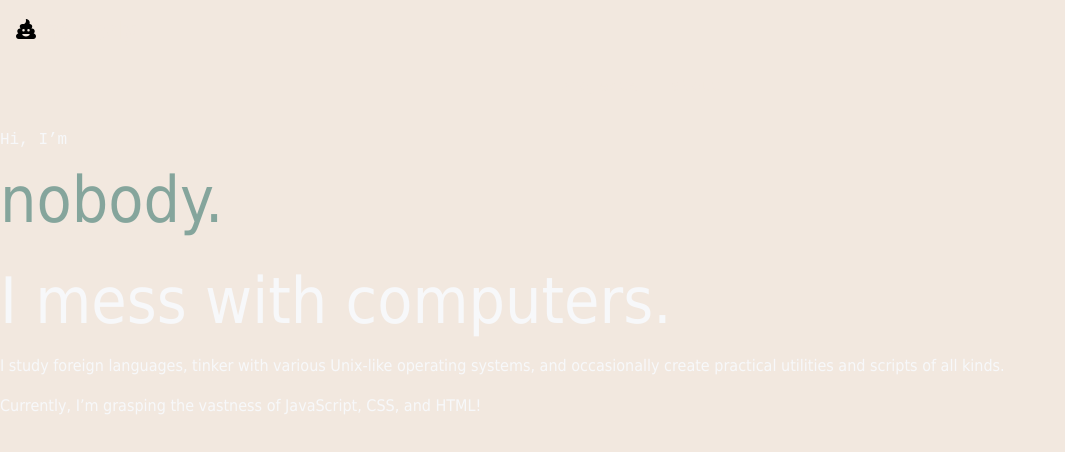
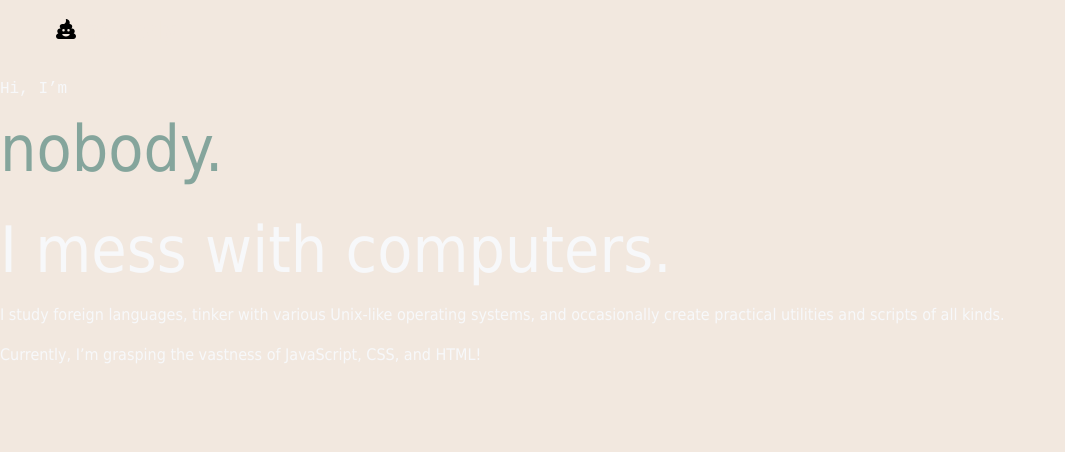
Before and after one commit to leichenschrei/leichenschrei.github.io, a plain HTML site: page nobody/index.html in a window 1280 px wide. Shown: the whole page, without its empty margins (0-1065 px from the left). Drawn offline with Linux system fonts and the light colour scheme.

Commit message:
make navbar responsive using @media query

```diff
--- a/nobody/style.css
+++ b/nobody/style.css
@@ -79,3 +79,15 @@ nav a {
 nav a:hover {
   color: var(--salmon);
 }
+
+@media (min-width: 850px) {
+  nav {
+    max-width: 1200px;
+    margin: 0 auto; /* centers content nicely on the page */
+  }
+  nav li:first-child {
+    flex-basis: auto;
+    text-align: left;
+    margin-right: auto;
+  }
+}
```
